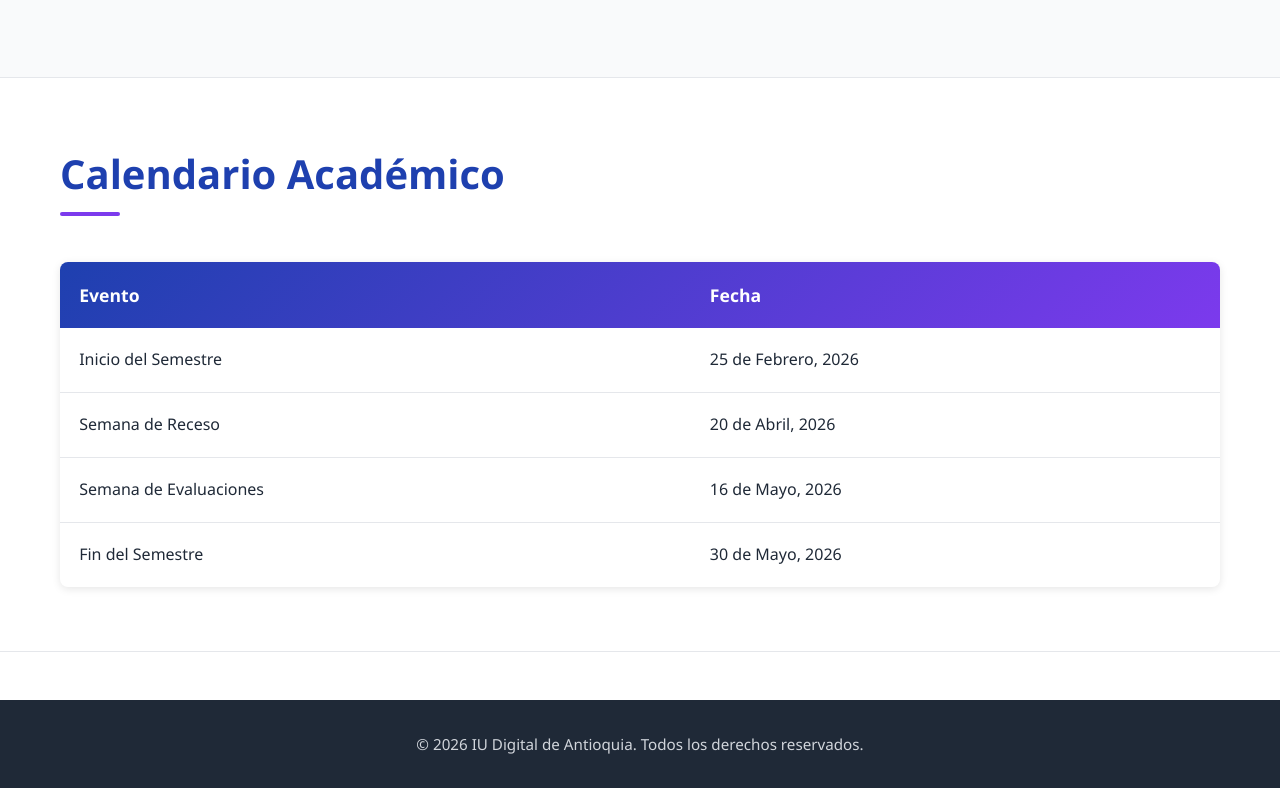
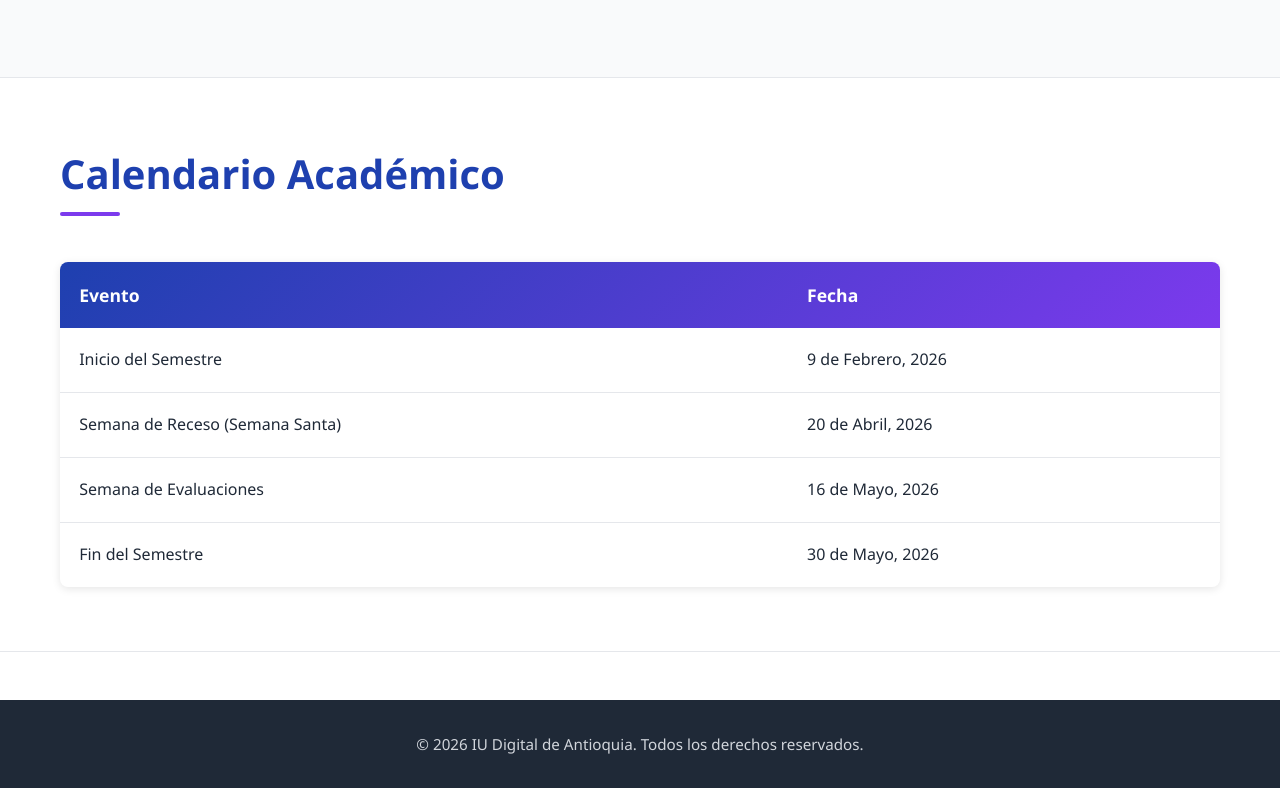
Before and after one commit to szuluaga-beep/universidad, a plain HTML site: page index.html in a window 1280 px wide. Shown: the part 1066-1854 px from the top of the page. Drawn offline with Linux system fonts and the light colour scheme.

Commit message:
Actualizar fechas en la sección de calendario

```diff
--- a/index.html
+++ b/index.html
@@ -84,10 +84,10 @@
                 <tbody>
                     <tr>
                         <td>Inicio del Semestre</td>
-                        <td>25 de Febrero, 2026</td>
+                        <td>9 de Febrero, 2026</td>
                     </tr>
                     <tr>
-                        <td>Semana de Receso</td>
+                        <td>Semana de Receso (Semana Santa)</td>
                         <td>20 de Abril, 2026</td>
                     </tr>
                     <tr>
```
